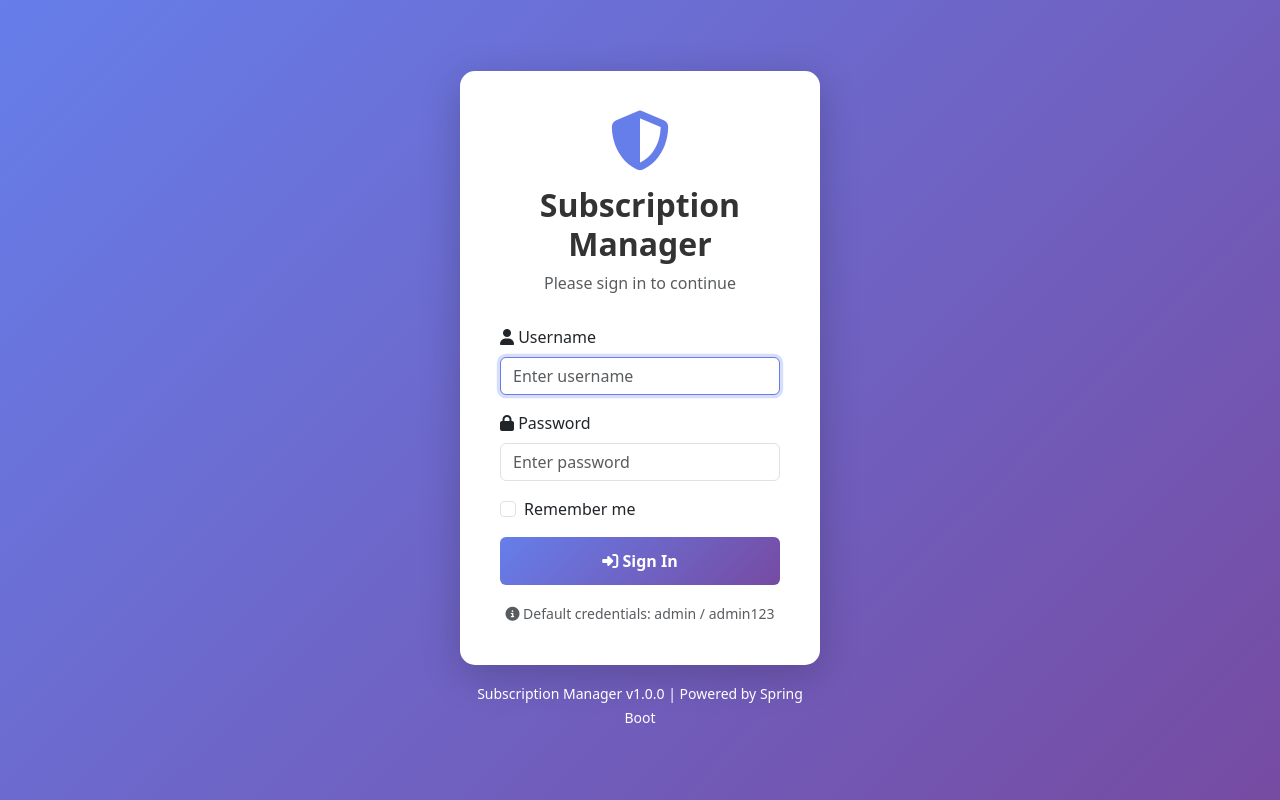
After one commit to wang-zewen/sub_manager, a Spring Boot app: page /login in a window 1280 px wide. The commit adds this page. Run offline with Spring Boot 4, Linux system fonts and the light colour scheme; some of the project's set-up classes (security, data sources, template engines, error pages and the like) are left out, and stand-ins take their place.

Commit message:
feat: Add authentication and port configuration features
Add Spring Security authentication:
- Login page with username/password authentication
- Configurable credentials via application.properties
- Default credentials: admin/admin123
- Logout functionality in navigation bar
- Security configuration with BCrypt password encoding

Add flexible port configuration:
- Interactive port selection in deploy.sh (default or custom)
- Support for SERVER_PORT environment variable
- Docker environment variable support

Update deployment script:
- Interactive configuration wizard for port and credentials
- Support for custom port selection
- Support for custom username/password
- Display credentials after deployment
- Docker and Docker Compose support with environment variables

Update documentation:
- Add login instructions in README
- Document configuration options (port and security)
- Environment variable configuration examples
- Docker deployment with custom settings
- Enhanced feature list with emojis

Security features:
- All pages require authentication except login and static resources
- CSRF protection for web forms
- API endpoints have CSRF disabled for easier integration
- Remember me functionality
- BCrypt password hashing

```diff
--- a/pom.xml
+++ b/pom.xml
@@ -70,6 +70,12 @@
             <artifactId>spring-boot-starter-validation</artifactId>
         </dependency>
 
+        <!-- Spring Security -->
+        <dependency>
+            <groupId>org.springframework.boot</groupId>
+            <artifactId>spring-boot-starter-security</artifactId>
+        </dependency>
+
         <!-- Test -->
         <dependency>
             <groupId>org.springframework.boot</groupId>
--- /dev/null
+++ b/src/main/java/com/submanager/subscriptionmanager/controller/LoginController.java
@@ -0,0 +1,13 @@
+package com.submanager.subscriptionmanager.controller;
+
+import org.springframework.stereotype.Controller;
+import org.springframework.web.bind.annotation.GetMapping;
+
+@Controller
+public class LoginController {
+
+    @GetMapping("/login")
+    public String login() {
+        return "login";
+    }
+}
--- a/src/main/resources/templates/index.html
+++ b/src/main/resources/templates/index.html
@@ -14,6 +14,11 @@
             <span class="navbar-brand mb-0 h1">
                 <i class="fas fa-link"></i> Subscription Manager
             </span>
+            <form th:action="@{/logout}" method="post" class="d-flex">
+                <button type="submit" class="btn btn-outline-light btn-sm">
+                    <i class="fas fa-sign-out-alt"></i> Logout
+                </button>
+            </form>
         </div>
     </nav>
 
--- /dev/null
+++ b/src/main/resources/templates/login.html
@@ -0,0 +1,128 @@
+<!DOCTYPE html>
+<html xmlns:th="http://www.thymeleaf.org" lang="zh">
+<head>
+    <meta charset="UTF-8">
+    <meta name="viewport" content="width=device-width, initial-scale=1.0">
+    <title>Login - Subscription Manager</title>
+    <link href="https://cdn.jsdelivr.net/npm/bootstrap@5.3.0/dist/css/bootstrap.min.css" rel="stylesheet">
+    <link href="https://cdnjs.cloudflare.com/ajax/libs/font-awesome/6.4.0/css/all.min.css" rel="stylesheet">
+    <style>
+        body {
+            background: linear-gradient(135deg, #667eea 0%, #764ba2 100%);
+            height: 100vh;
+            display: flex;
+            align-items: center;
+            justify-content: center;
+        }
+        .login-container {
+            max-width: 400px;
+            width: 100%;
+            padding: 20px;
+        }
+        .login-card {
+            background: white;
+            border-radius: 15px;
+            box-shadow: 0 10px 40px rgba(0,0,0,0.2);
+            padding: 40px;
+        }
+        .login-header {
+            text-align: center;
+            margin-bottom: 30px;
+        }
+        .login-header i {
+            font-size: 60px;
+            color: #667eea;
+            margin-bottom: 15px;
+        }
+        .login-header h2 {
+            color: #333;
+            font-weight: 600;
+        }
+        .form-control:focus {
+            border-color: #667eea;
+            box-shadow: 0 0 0 0.2rem rgba(102, 126, 234, 0.25);
+        }
+        .btn-login {
+            background: linear-gradient(135deg, #667eea 0%, #764ba2 100%);
+            border: none;
+            color: white;
+            padding: 12px;
+            font-weight: 600;
+            width: 100%;
+            transition: transform 0.2s;
+        }
+        .btn-login:hover {
+            transform: translateY(-2px);
+            box-shadow: 0 5px 15px rgba(102, 126, 234, 0.4);
+        }
+        .alert {
+            border-radius: 10px;
+        }
+    </style>
+</head>
+<body>
+    <div class="login-container">
+        <div class="login-card">
+            <div class="login-header">
+                <i class="fas fa-shield-alt"></i>
+                <h2>Subscription Manager</h2>
+                <p class="text-muted">Please sign in to continue</p>
+            </div>
+
+            <!-- Error message -->
+            <div th:if="${param.error}" class="alert alert-danger" role="alert">
+                <i class="fas fa-exclamation-circle"></i> Invalid username or password
+            </div>
+
+            <!-- Logout message -->
+            <div th:if="${param.logout}" class="alert alert-success" role="alert">
+                <i class="fas fa-check-circle"></i> You have been logged out successfully
+            </div>
+
+            <form th:action="@{/login}" method="post">
+                <div class="mb-3">
+                    <label for="username" class="form-label">
+                        <i class="fas fa-user"></i> Username
+                    </label>
+                    <input type="text" class="form-control" id="username" name="username"
+                           placeholder="Enter username" required autofocus>
+                </div>
+
+                <div class="mb-3">
+                    <label for="password" class="form-label">
+                        <i class="fas fa-lock"></i> Password
+                    </label>
+                    <input type="password" class="form-control" id="password" name="password"
+                           placeholder="Enter password" required>
+                </div>
+
+                <div class="mb-3 form-check">
+                    <input type="checkbox" class="form-check-input" id="remember-me" name="remember-me">
+                    <label class="form-check-label" for="remember-me">
+                        Remember me
+                    </label>
+                </div>
+
+                <button type="submit" class="btn btn-login">
+                    <i class="fas fa-sign-in-alt"></i> Sign In
+                </button>
+            </form>
+
+            <div class="text-center mt-3">
+                <small class="text-muted">
+                    <i class="fas fa-info-circle"></i>
+                    Default credentials: admin / admin123
+                </small>
+            </div>
+        </div>
+
+        <div class="text-center mt-3">
+            <small class="text-white">
+                Subscription Manager v1.0.0 | Powered by Spring Boot
+            </small>
+        </div>
+    </div>
+
+    <script src="https://cdn.jsdelivr.net/npm/bootstrap@5.3.0/dist/js/bootstrap.bundle.min.js"></script>
+</body>
+</html>
```
Also changed, not shown: src/main/java/com/submanager/subscriptionmanager/config/SecurityConfig.java (added, +64 -0 lines), src/main/resources/application.properties (+7 -0 lines), README.md, 1 other file.
